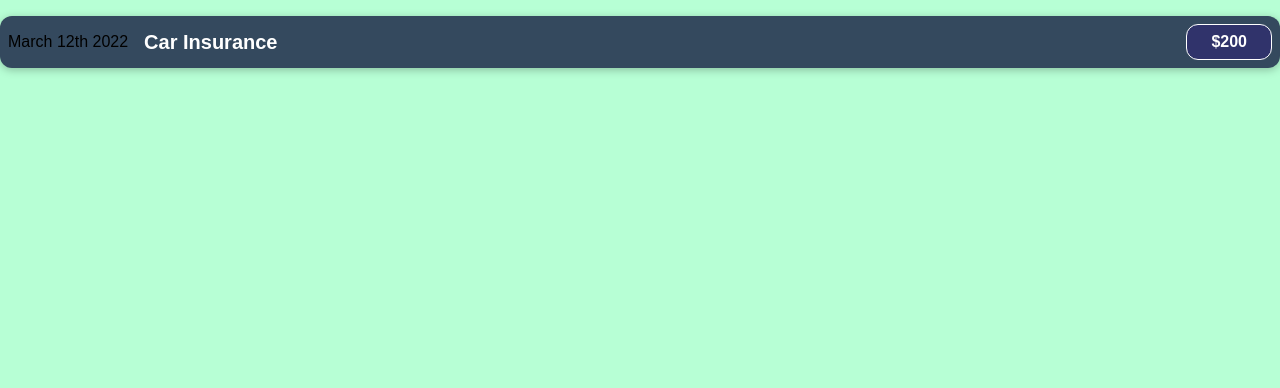
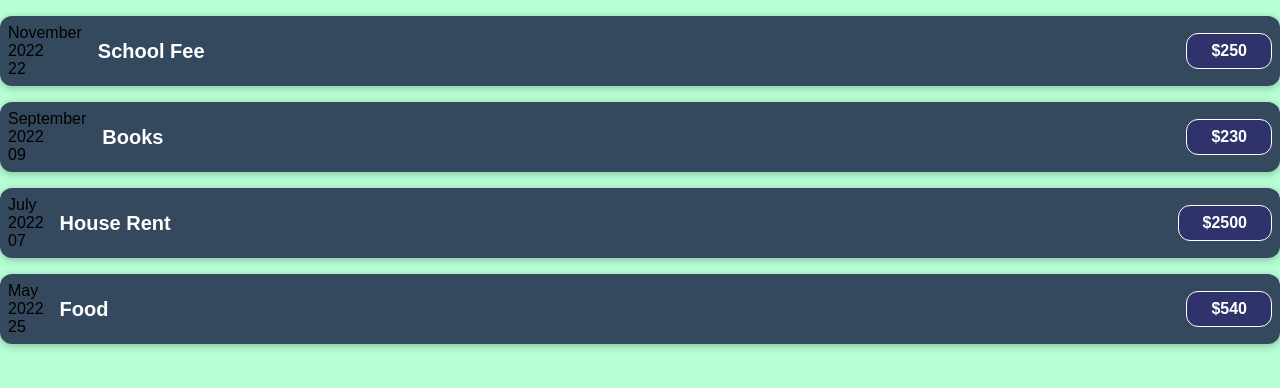
Before and after one commit to GayathriSS-19/Expense-Tracker-React-, a React (Create React App) app in the folder my-app/: page / in a window 1280 px wide. Shown: the top 388 px of the page. Built offline with nearby package versions, Linux system fonts and the light colour scheme.

Commit message:
Added props for four component

```diff
--- a/my-app/src/App.js
+++ b/my-app/src/App.js
@@ -2,9 +2,38 @@ import React from 'react'
 import ExpenseItem from './Components/ExpenseItem'
 
 function App() {
+  let expenses=[
+    {
+      id:'e1',
+      title:'School Fee',
+      amount:250,
+      date:new Date(2022,10,22)
+    },
+    {
+      id:'e2',
+      title:'Books',
+      amount:230,
+      date:new Date(2022,8,9)
+    },
+    {
+      id:'e3',
+      title:'House Rent',
+      amount:2500,
+      date:new Date(2022,6,7)
+    },
+    {
+      id:'e4',
+      title:'Food',
+      amount:540,
+      date:new Date(2022,4,25)
+    },
+  ]
   return (
     <div>
-      <ExpenseItem/>
+      <ExpenseItem date={expenses[0].date} title={expenses[0].title} amount={expenses[0].amount}/>
+      <ExpenseItem date={expenses[1].date} title={expenses[1].title} amount={expenses[1].amount}/>
+      <ExpenseItem date={expenses[2].date} title={expenses[2].title} amount={expenses[2].amount}/>
+      <ExpenseItem date={expenses[3].date} title={expenses[3].title} amount={expenses[3].amount}/>
     </div>
   )
 }
--- a/my-app/src/Components/ExpenseItem.js
+++ b/my-app/src/Components/ExpenseItem.js
@@ -1,13 +1,23 @@
 import './ExpenseItem.css'
 import React from 'react'
 
-export default function ExpenseItem() {
+export default function ExpenseItem(props) {
+    // let title=props.title;
+    const month=props.date.toLocaleString('en-US',{month:'long'})
+    const year=props.date.getFullYear()
+    const day=props.date.toLocaleString('en-US',{day:'2-digit'})
   return (
     <div className="expense-item">
-      <div>March 12th 2022</div>
+      {/* <div>{props.date}</div>  we are getting date obj so can't do like this*/ }
+      <div>
+        <div>{month}</div>
+        <div>{year}</div>
+        <div>{day}</div>
+      </div>
       <div className='expense-item__description'>
-        <h2>Car Insurance</h2>
-        <div className='expense-item__price'>$200</div>
+        <h2>{ props.title }</h2>
+        { /* <h2>title</h2> */}
+        <div className='expense-item__price'>${ props.amount }</div>
       </div>
     </div>
   )
```
